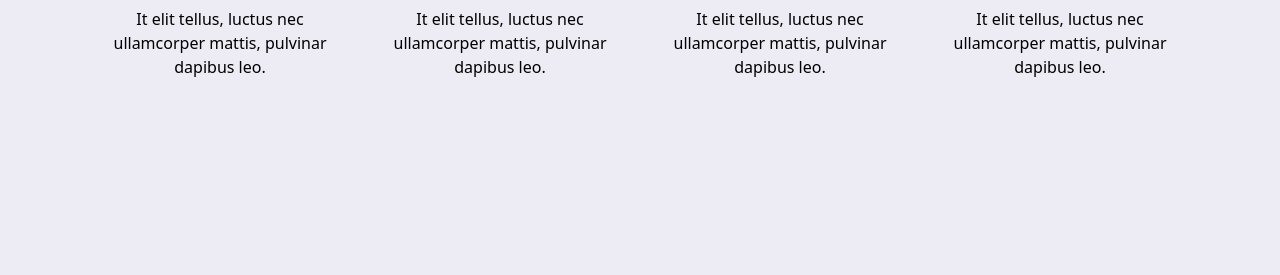
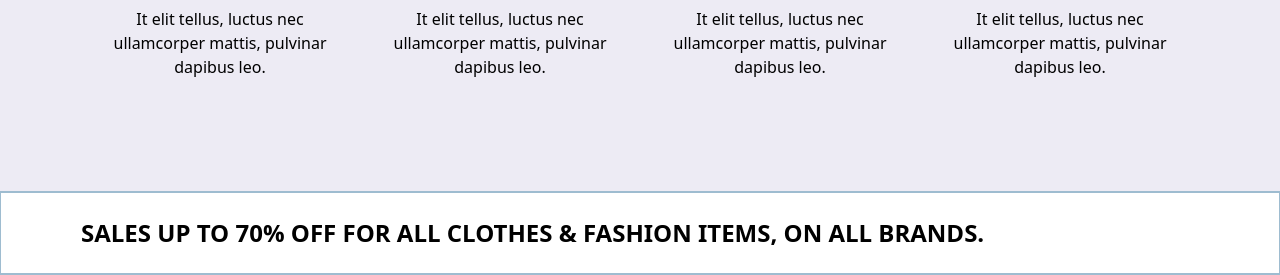
Before and after one commit to Lionel-hub1/dnk, a Django app: page / in a window 1280 px wide. Shown: the part 2703-2978 px from the top of the page. Before the commit the page ends 2780 px from the top, so only its background shows below. Run offline with Django 4.2, Linux system fonts and the light colour scheme; some libraries are stand-ins or nearby versions.

Commit message:
Call to Action design is complete now

```diff
--- a/templates/index.html
+++ b/templates/index.html
@@ -1170,6 +1170,15 @@
         </div>
       </section>
 
+      <section>
+        <!-- Call To Action Section -->
+        <p
+          class="px-20 py-[1.5rem] bg-white text-2xl font-bold border border-y-2 border-[#9EBCD0]"
+        >
+          SALES UP TO 70% OFF FOR ALL CLOTHES &amp; FASHION ITEMS, ON ALL
+          BRANDS.
+        </p>
+      </section>
     </main>
   </body>
 </html>
```
